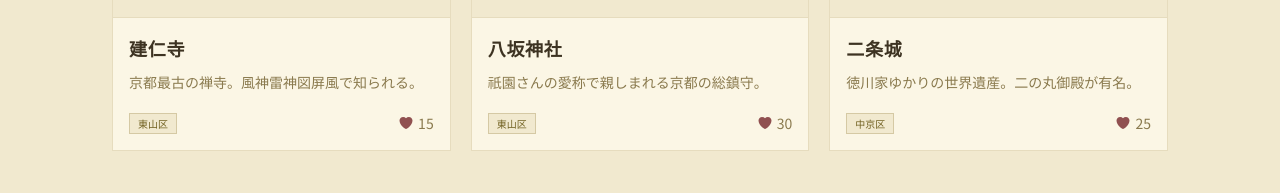
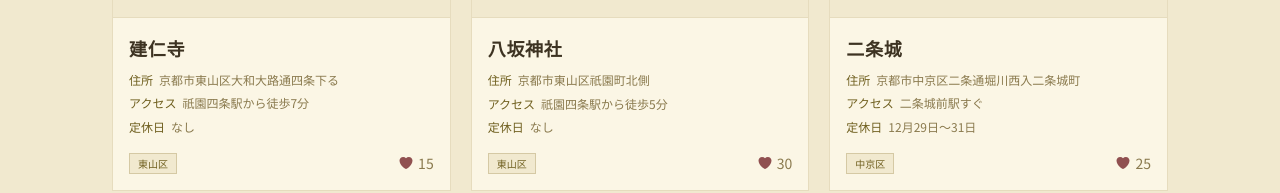
Before and after one commit to hiiragi17/matcha-to-jinja, a Next.js app: page /temples in a window 1280 px wide. Shown: the part 715-908 px from the top of the page. Built offline with nearby package versions, Linux system fonts and the light colour scheme; no server answers.

Commit message:
feat: 神社カードにも住所・アクセス・定休日を表示
- TempleCard: 説明文の代わりに住所/アクセス/定休日を表示(GreenteaCard と同じ構成)
- テスト: 説明文表示のテストを住所/アクセス/定休日表示のテストに置き換え

```diff
--- a/src/components/temple/TempleCard.tsx
+++ b/src/components/temple/TempleCard.tsx
@@ -35,9 +35,22 @@ export default function TempleCard({ temple }: TempleCardProps) {
         <h3 className="line-clamp-1 font-mincho text-lg font-semibold tracking-[0.04em] text-ink">
           {temple.name}
         </h3>
-        <p className="line-clamp-2 font-serif-jp text-sm leading-[1.9] text-muted">
-          {temple.description}
-        </p>
+        <dl className="flex flex-col gap-1 font-sans-jp text-xs leading-relaxed text-muted">
+          <div className="flex gap-1.5">
+            <dt className="shrink-0 text-olive">住所</dt>
+            <dd className="line-clamp-1">{temple.address}</dd>
+          </div>
+          {temple.access && (
+            <div className="flex gap-1.5">
+              <dt className="shrink-0 text-olive">アクセス</dt>
+              <dd className="line-clamp-1">{temple.access}</dd>
+            </div>
+          )}
+          <div className="flex gap-1.5">
+            <dt className="shrink-0 text-olive">定休日</dt>
+            <dd className="line-clamp-1">{temple.holiday}</dd>
+          </div>
+        </dl>
         <div className="mt-auto flex flex-wrap items-center gap-1.5 pt-2">
           {temple.areas.map((area) => (
             <span
```
Also changed, not shown: 1 other file (tests, documents, lock files or other folders).
